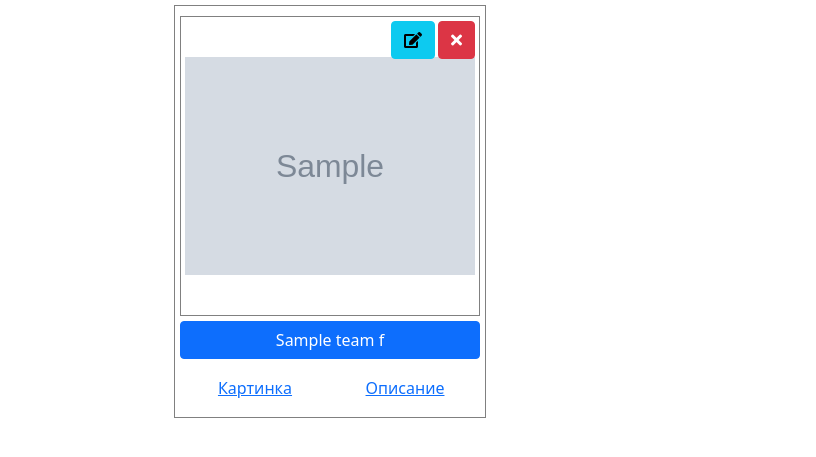
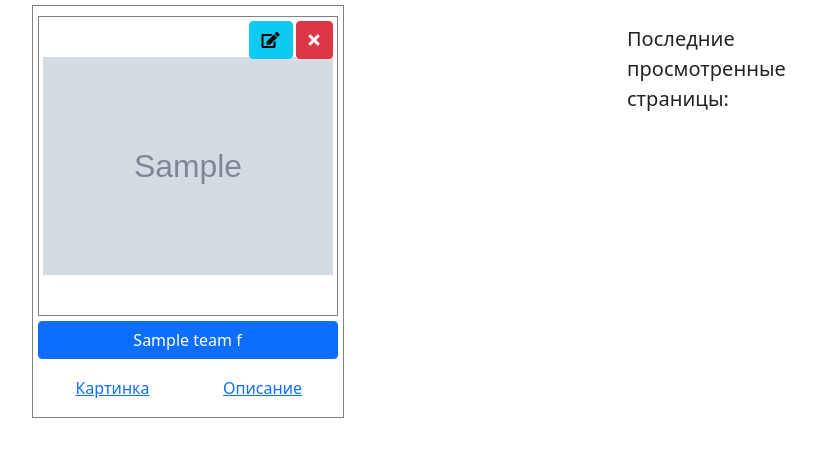
Before and after one commit to kagenetzu/WebBack, a PHP site: template views/main.twig in a window 1280 px wide. Shown: the part 56-513 px from the top of the page, without its empty margins (310-1126 px from the left). Run offline with PHP 8.4, Linux system fonts and the light colour scheme; the template is opened without the code that fills it: most values are stand-ins (such as "Sample title", 1, 10 or a date in 2020); grey boxes marked "Sample" are stand-in pictures; some libraries are stand-ins or nearby versions.

Commit message:
история посещений

```diff
--- a/controllers/ClassObjectCreateController.php
+++ b/controllers/ClassObjectCreateController.php
@@ -8,7 +8,7 @@ class ClassObjectCreateController extends BaseClassTwigController {
     public function get(array $context) // добавили параметр
     {
         //echo $_SERVER['REQUEST_METHOD'];
-
+        $context['viewed_pages'] = array_reverse($_SESSION['viewed_pages']);
         parent::get($context); // пробросили параметр
     }
 
--- a/controllers/ClassObjectUpdateController.php
+++ b/controllers/ClassObjectUpdateController.php
@@ -8,6 +8,7 @@ class ClassObjectUpdateController extends BaseClassTwigController {
     public function getContext(): array
     {
         $context = parent::getContext();
+        $context['viewed_pages'] = array_reverse($_SESSION['viewed_pages']);
         return $context;
     }
 
--- a/controllers/MainController.php
+++ b/controllers/MainController.php
@@ -20,6 +20,8 @@ class MainController extends BaseClassTwigController {
         }
 
         $context['team_f'] = $query->fetchAll();
+        $context['viewed_pages'] = array_reverse($_SESSION['viewed_pages']);
+
 
         return $context;
     }
--- a/controllers/ObjectController.php
+++ b/controllers/ObjectController.php
@@ -20,6 +20,7 @@ class ObjectController extends BaseClassTwigController {
         $context['description'] = $data['description'];
         $context['id'] = $data['id'];
 
+
         if (isset($_GET['show'])){
             if(($_GET['show'])=="image"){
                 $context['is_image'] = true;
@@ -31,7 +32,7 @@ class ObjectController extends BaseClassTwigController {
                 $context['info'] = $data['info'];
             }
         }
-
+        $context['viewed_pages'] = array_reverse($_SESSION['viewed_pages']);
 
 
 
--- a/controllers/SearchController.php
+++ b/controllers/SearchController.php
@@ -42,6 +42,7 @@ class SearchController extends BaseClassTwigController{
 
             $context['objects'] = $query->fetchAll();
         }
+        $context['viewed_pages'] = array_reverse($_SESSION['viewed_pages']);
 
         return $context;
     }
--- a/controllers/TypeObjectCreateController.php
+++ b/controllers/TypeObjectCreateController.php
@@ -11,6 +11,7 @@ class TypeObjectCreateController extends BaseClassTwigController {
         $context = parent::getContext();
         $query = $this->pdo->query("SELECT * FROM types");
         $context['new_types'] = $query->fetchAll();
+        $context['viewed_pages'] = array_reverse($_SESSION['viewed_pages']);
         return $context;
     }
 
--- a/framework/BaseController.php
+++ b/framework/BaseController.php
@@ -18,6 +18,8 @@ abstract class BaseController {
     }
 
     public function process_response() {
+        session_start();
+
         $method = $_SERVER['REQUEST_METHOD'];
         $context = $this->getContext(); // вызываю context тут
         if ($method == 'GET') {
--- a/public/index.php
+++ b/public/index.php
@@ -11,7 +11,9 @@ require_once "../controllers/TypeObjectCreateController.php";
 require_once "../controllers/ClassObjectDeleteController.php";
 require_once "../controllers/ClassObjectUpdateController.php";
 
+
 require_once "../middlewares/LoginRequiredMiddleware.php";
+
 
 
 
@@ -43,5 +45,4 @@ $router->add("/heroes_tf/(?P<id>\d+)/update", ClassObjectUpdateController::class
         ->middleware(new LoginRequiredMiddleware());
 
 
-
 $router->get_or_default(Controller404::class);
--- a/views/__layout.twig
+++ b/views/__layout.twig
@@ -44,15 +44,36 @@
                     <li>
                         <a class="nav-link " aria-current = "page" href="/create_type">Типы</a>
                     </li>
+
                 </ul>
             </div>
         </div>
     </nav>
 
+    <div class="container">
+        <div class="row align-items-start">
+            <div class="col-9 align-self-start">
+                {% block content %}
+                Пустота
+                {% endblock %}
+            </div>
+            <div class="col-3 mt-4">
+                <p style="font-size: 1.25rem;">
+                    Последние просмотренные страницы:
+                </p>
+                <div class="list-group">
+                    {% for m in viewed_pages %}
+                    <li class="list-group-item list-group-item-action list-group-item-dark">
+                        {{m}}
+                    </li>
+                    {% endfor %}
+                </div>
+            </div>
+        </div>
+    </div>
 
 
-    {% block content %}
-        пустота
-    {% endblock %}
+
+
 </body>
 </html>
```
Also changed, not shown: framework/TwigBaseController.php (+9 -0 lines), views/__object.twig (+5 -3 lines). Lines whose indentation alone changed are shown as unchanged.
